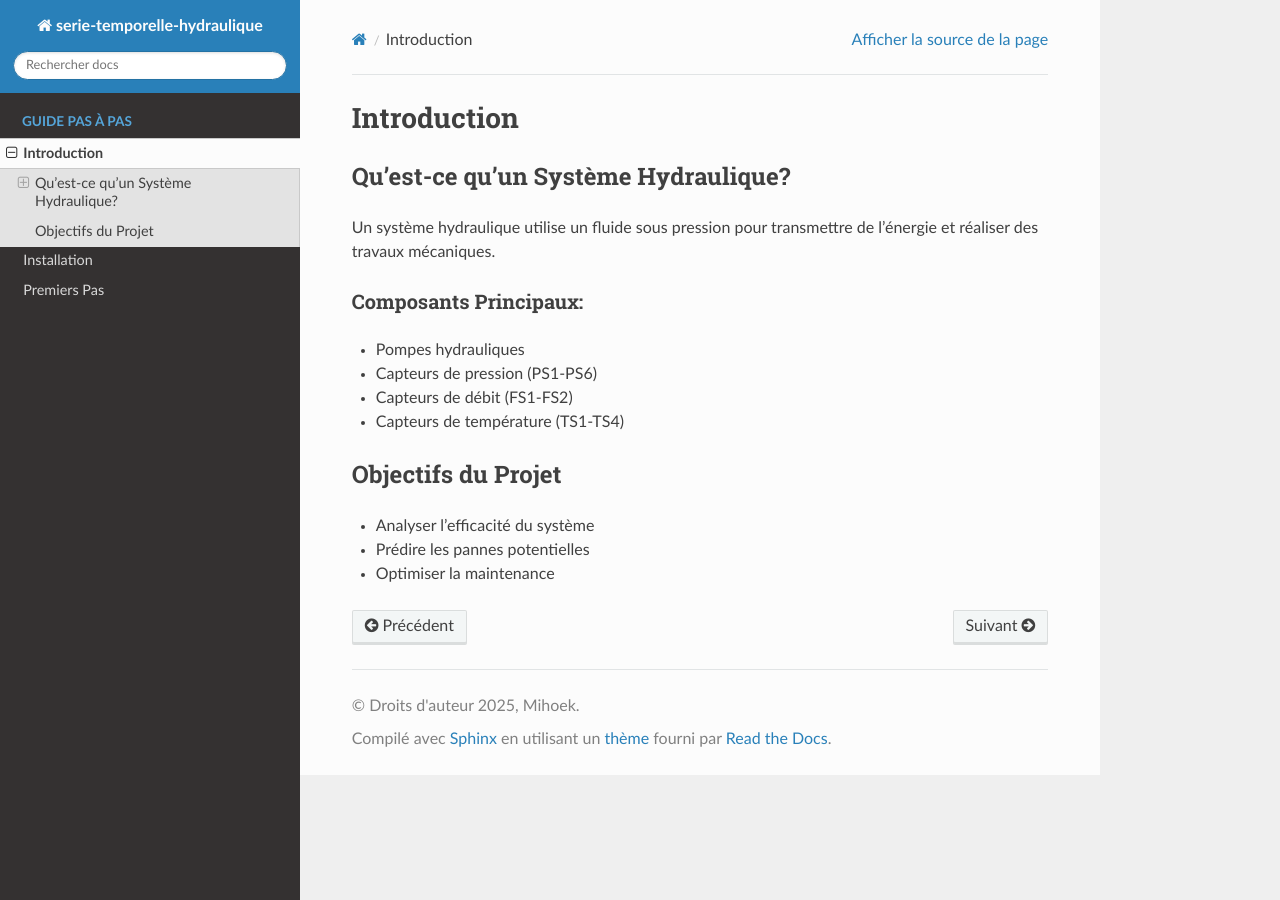
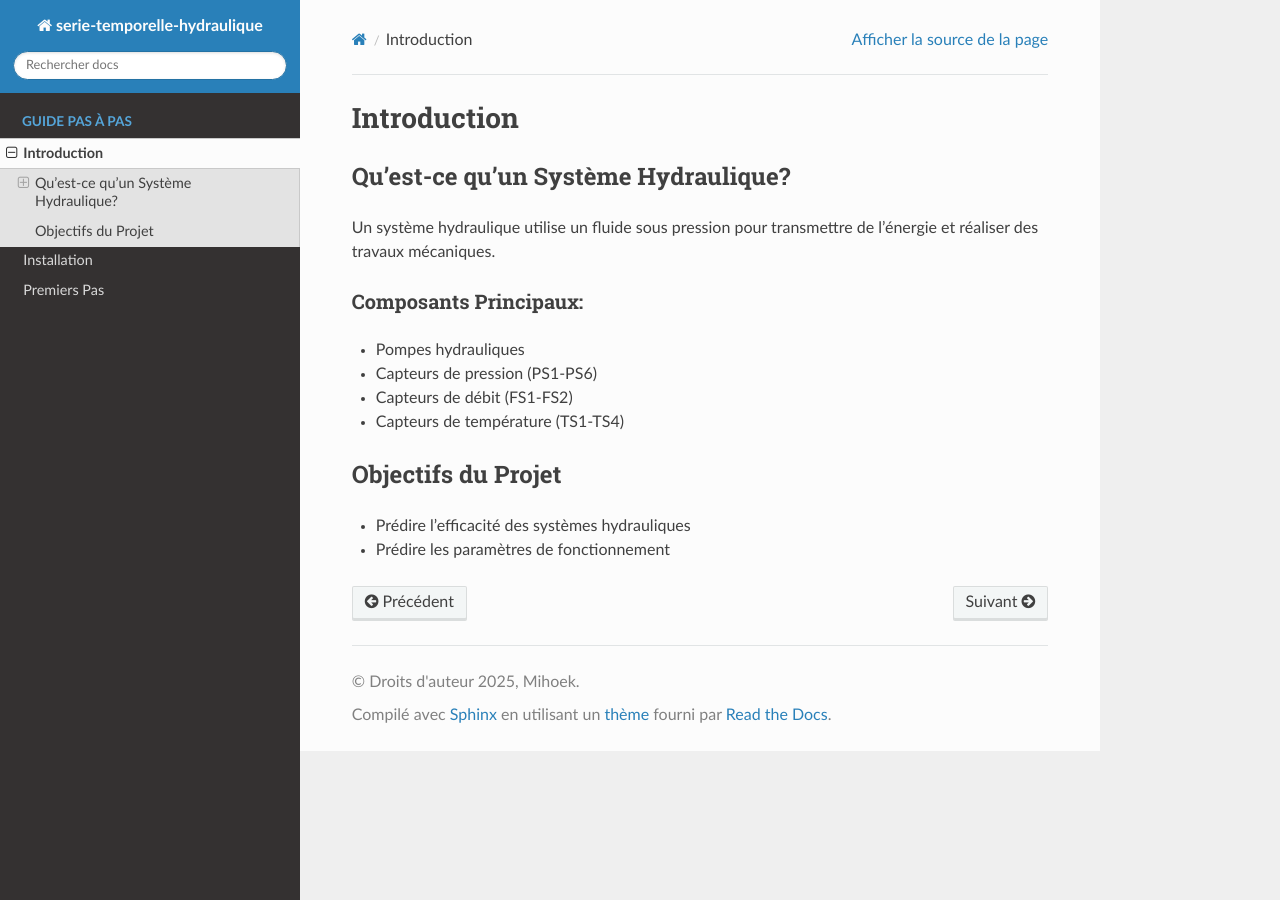
Before and after one commit to Mihoek/serie-temporelle-hydraulique, a Sphinx documentation site: the page built from docs/source/guide/introduction.rst, in a window 1280 px wide. Built offline with Sphinx 7.4.7 and the Read the Docs theme 3.1.0, drawn with Linux system fonts in a browser that asks for light colours; pages that are not in the unit, such as notebooks, are missing from menus.

Commit message:
app date

```diff
--- a/docs/source/guide/introduction.rst
+++ b/docs/source/guide/introduction.rst
@@ -14,6 +14,5 @@ Composants Principaux:
 
 Objectifs du Projet
 -----------------
-* Analyser l'efficacité du système
-* Prédire les pannes potentielles
-* Optimiser la maintenance
+* Prédire l'efficacité des systèmes hydrauliques
+* Prédire les paramètres de fonctionnement
```
Also changed, not shown: docs/source/guide/premiers_pas.rst (+7 -0 lines).
